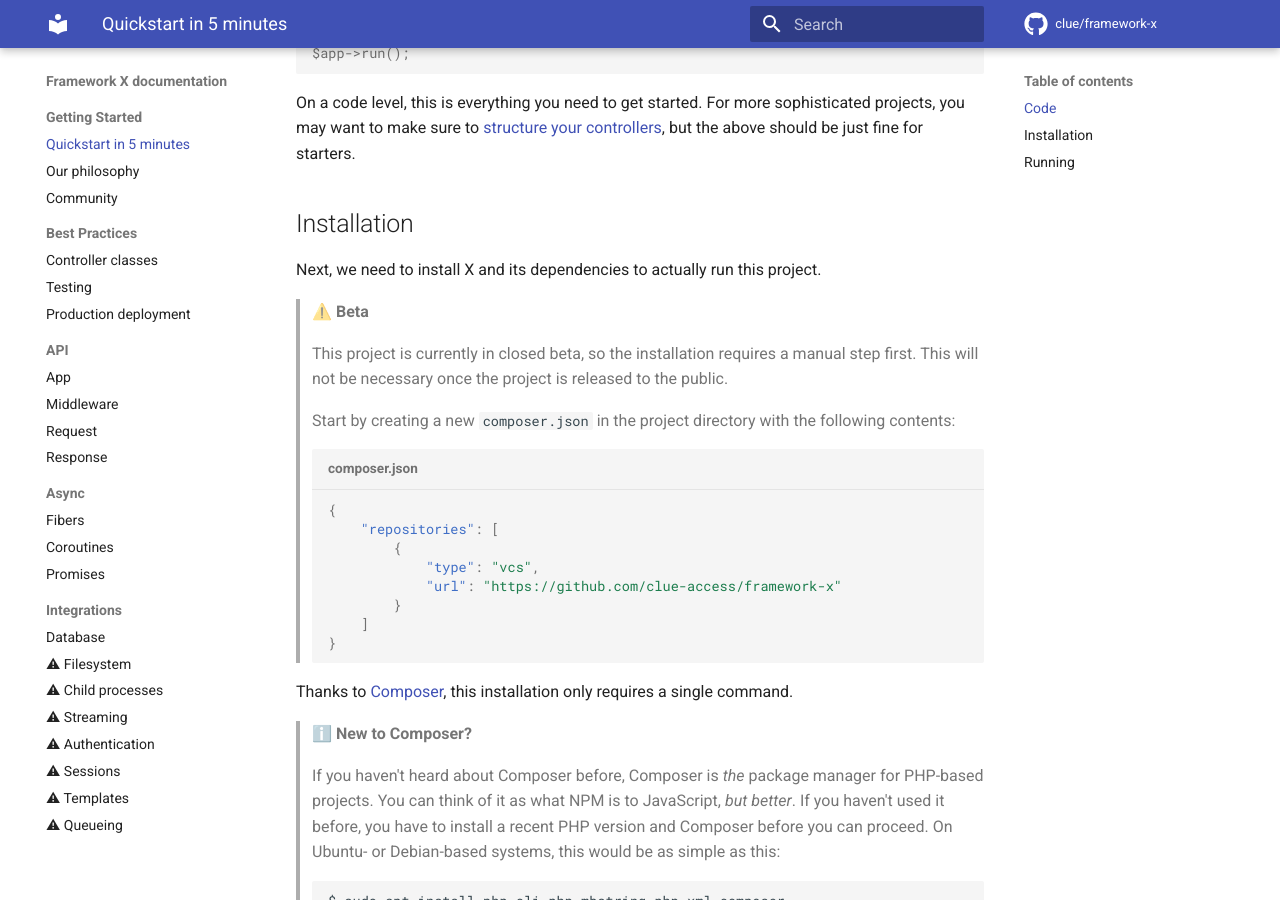
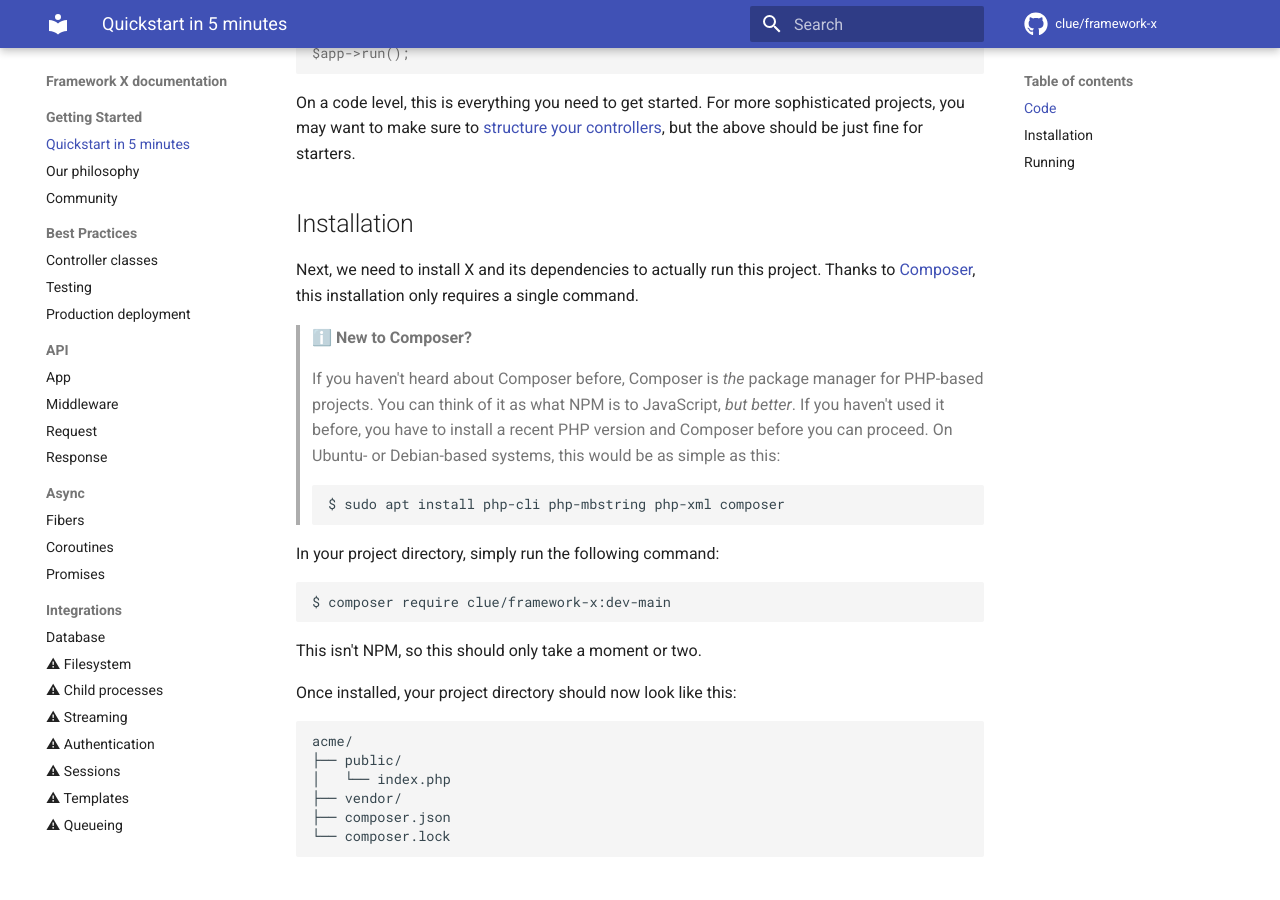
Before and after one commit to clue/framework-x, an MkDocs documentation site: the page built from docs/getting-started/quickstart.md, in a window 1280 px wide and 900 px high, scrolled down 957 px. Built offline with MkDocs 1.6.1 and Material for MkDocs 9.7.7, drawn with Linux system fonts in a browser that asks for light colours; comment, search, counter and statistics services are not loaded.

````diff
--- a/composer.json
+++ b/composer.json
@@ -2,7 +2,7 @@
     "name": "clue/framework-x",
     "description": "Framework X – the simple and fast micro framework for building reactive web applications that run anywhere.",
     "keywords": ["microframework", "micro", "framework", "web", "http", "event-driven", "async", "ReactPHP"],
-    "homepage": "https://framework-x.clue.engineering/",
+    "homepage": "https://framework-x.org/",
     "license": "MIT",
     "authors": [
         {
--- a/docs/getting-started/quickstart.md
+++ b/docs/getting-started/quickstart.md
@@ -51,25 +51,6 @@ but the above should be just fine for starters.
 ## Installation
 
 Next, we need to install X and its dependencies to actually run this project.
-
-> ⚠️ **Beta**
->
-> This project is currently in closed beta, so the installation requires a manual step first.
-> This will not be necessary once the project is released to the public.
->
-> Start by creating a new `composer.json` in the project directory with the following contents:
->
-> ```json title="composer.json"
-> {
->     "repositories": [
->         {
->             "type": "vcs",
->             "url": "https://github.com/clue-access/framework-x"
->         }
->     ]
-> }
-> ```
-
 Thanks to [Composer](https://getcomposer.org/), this installation only requires a single command.
 
 > ℹ️ **New to Composer?**
--- a/mkdocs.yml
+++ b/mkdocs.yml
@@ -1,12 +1,12 @@
 site_name: Framework X documentation
-site_url: https://framework-x.clue.engineering/docs/
+site_url: https://framework-x.org/docs/
 site_dir: build/docs
 extra:
   homepage: ../
 
 repo_url: https://github.com/clue/framework-x
 repo_name: clue/framework-x
-edit_uri: "" # not publicly accessible while in early access
+edit_uri: "edit/main/docs/"
 
 theme:
   name: material
@@ -24,7 +24,6 @@ markdown_extensions:
 
 nav:
   - Getting Started:
-#   - "Why?": ""
     - getting-started/quickstart.md
     - getting-started/philosophy.md
     - getting-started/community.md
````
Also changed, not shown: README.md (+2 -15 lines), docs/README.md (+1 -1 lines), docs/best-practices/deployment.md (+1 -1 lines), docs/getting-started/community.md (+2 -2 lines).
